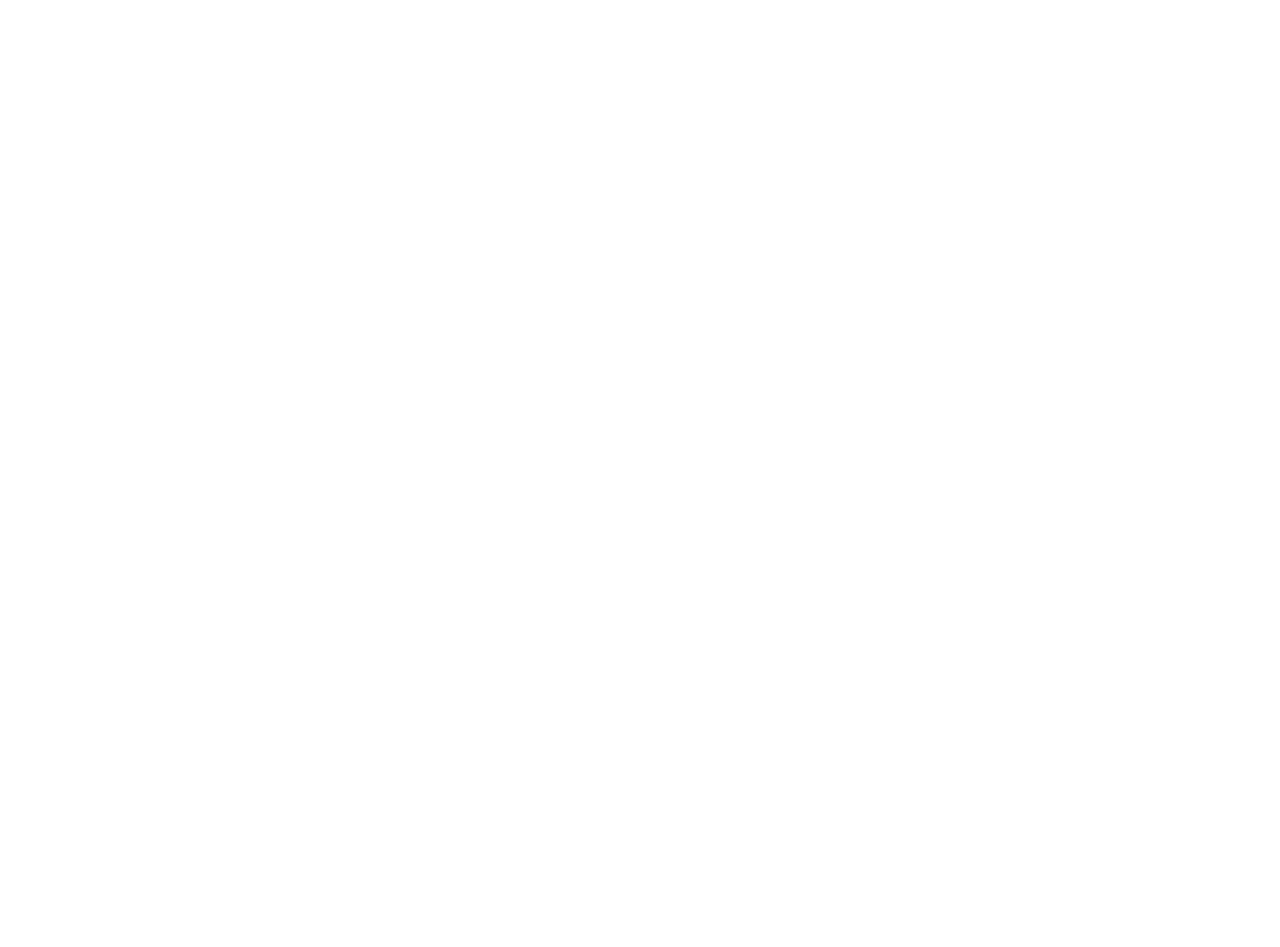
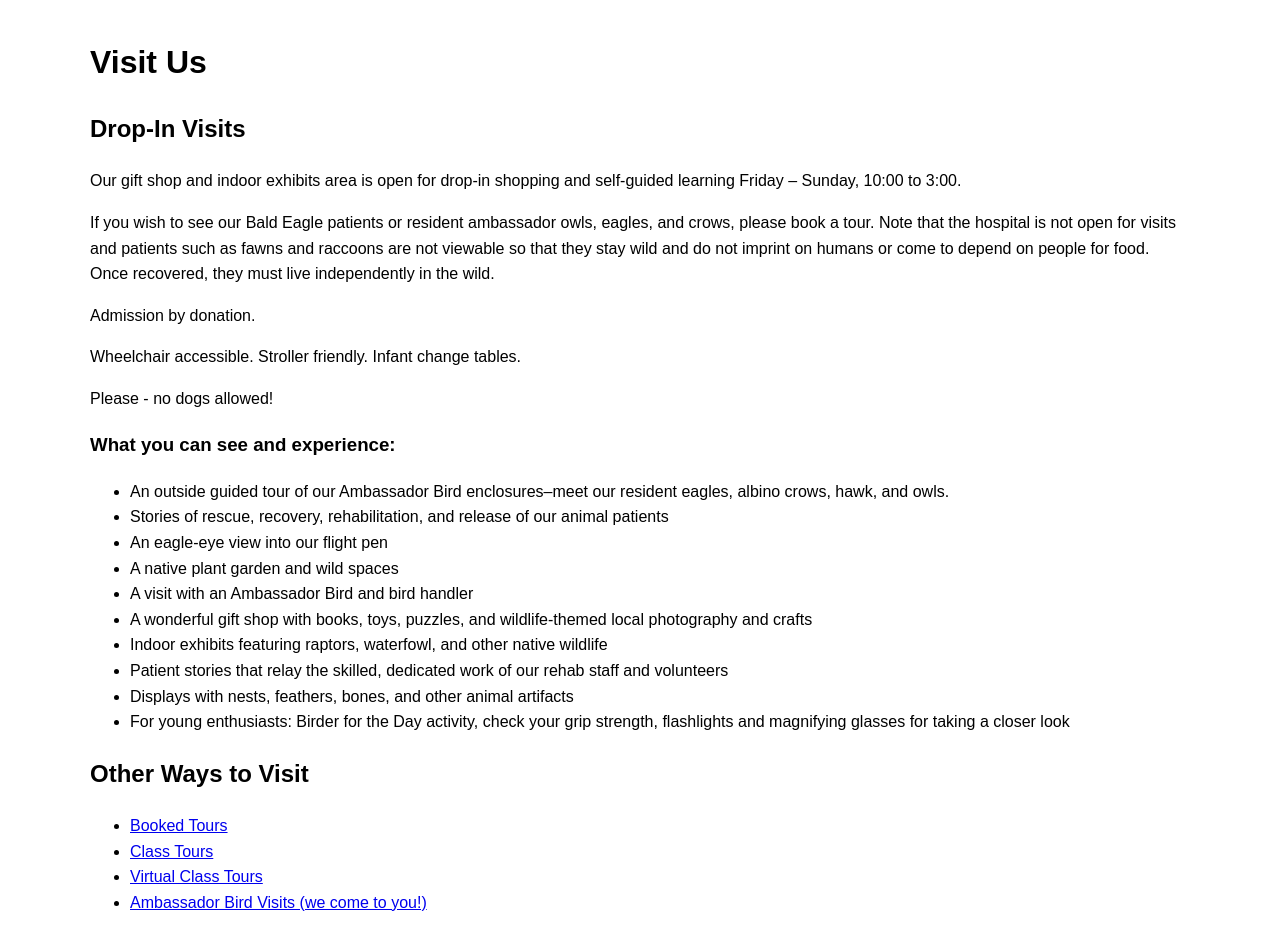
Before and after one commit to anudnyak/Project, a plain HTML site: page visit-us.html in a window 1280 px wide. Before the commit the page ends 800 px from the top, so only its background shows below. Drawn offline with Linux system fonts and the light colour scheme.

Commit message:
Content added to visit-us.html

```diff
--- a/visit-us.html
+++ b/visit-us.html
@@ -1,11 +1,93 @@
-<!DOCTYPE html>
+<!doctype html>
 <html lang="en">
-<head>
-    <meta charset="UTF-8">
-    <meta name="viewport" content="width=device-width, initial-scale=1.0">
-    <title>Document</title>
-</head>
-<body>
+  <head>
+    <meta charset="UTF-8" />
+    <meta name="viewport" content="width=device-width, initial-scale=1.0" />
+    <title>Visit Us</title>
+    <link rel="stylesheet" href="styles.css" />
+  </head>
 
-</body>
+  <body>
+    <header></header>
+
+    <main>
+      <h1>Visit Us</h1>
+
+      <article>
+        <h2>Drop-In Visits</h2>
+
+        <p>
+          Our gift shop and indoor exhibits area is open for drop-in shopping
+          and self-guided learning Friday – Sunday, 10:00 to 3:00.
+        </p>
+
+        <p>
+          If you wish to see our Bald Eagle patients or resident ambassador
+          owls, eagles, and crows, please book a tour. Note that the hospital is
+          not open for visits and patients such as fawns and raccoons are not
+          viewable so that they stay wild and do not imprint on humans or come
+          to depend on people for food. Once recovered, they must live
+          independently in the wild.
+        </p>
+
+        <p>Admission by donation.</p>
+
+        <p>Wheelchair accessible. Stroller friendly. Infant change tables.</p>
+
+        <p>Please - no dogs allowed!</p>
+
+        <h3>What you can see and experience:</h3>
+        <ul>
+          <li>
+            An outside guided tour of our Ambassador Bird enclosures–meet our
+            resident eagles, albino crows, hawk, and owls.
+          </li>
+          <li>
+            Stories of rescue, recovery, rehabilitation, and release of our
+            animal patients
+          </li>
+          <li>An eagle-eye view into our flight pen</li>
+          <li>A native plant garden and wild spaces</li>
+          <li>A visit with an Ambassador Bird and bird handler</li>
+          <li>
+            A wonderful gift shop with books, toys, puzzles, and wildlife-themed
+            local photography and crafts
+          </li>
+          <li>
+            Indoor exhibits featuring raptors, waterfowl, and other native
+            wildlife
+          </li>
+          <li>
+            Patient stories that relay the skilled, dedicated work of our rehab
+            staff and volunteers
+          </li>
+          <li>
+            Displays with nests, feathers, bones, and other animal artifacts
+          </li>
+          <li>
+            For young enthusiasts: Birder for the Day activity, check your grip
+            strength, flashlights and magnifying glasses for taking a closer
+            look
+          </li>
+        </ul>
+      </article>
+
+      <article>
+        <h2>Other Ways to Visit</h2>
+
+        <ul>
+          <li><a href="tours.html">Booked Tours</a></li>
+          <li><a href="#">Class Tours</a></li>
+          <li><a href="#">Virtual Class Tours</a></li>
+          <li>
+            <a href="ambassador-bird-visits.html"
+              >Ambassador Bird Visits (we come to you!)</a
+            >
+          </li>
+        </ul>
+      </article>
+    </main>
+
+    <footer></footer>
+  </body>
 </html>
```
